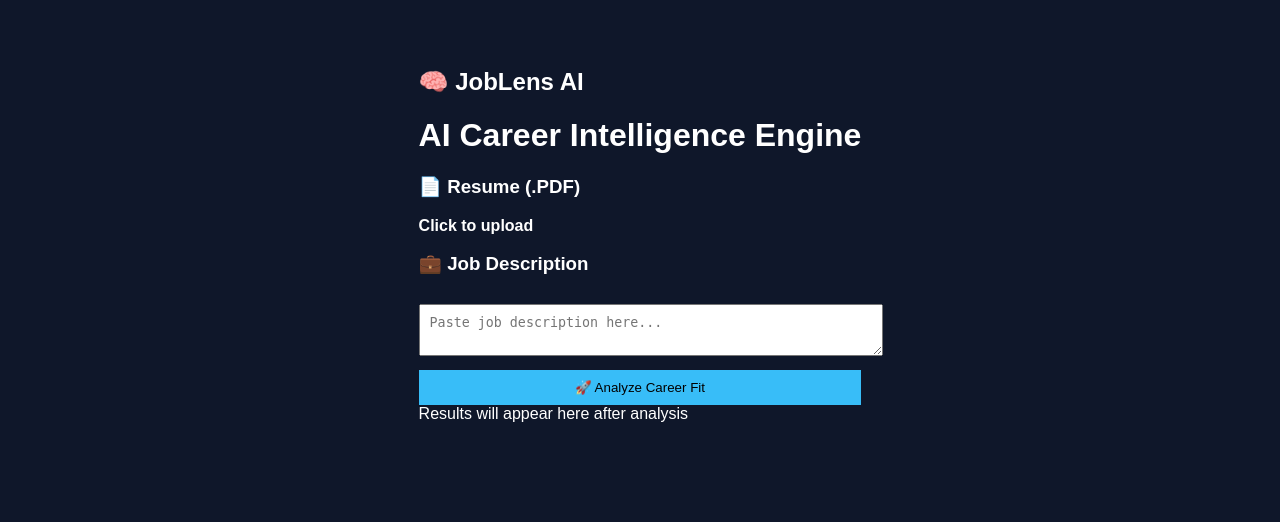
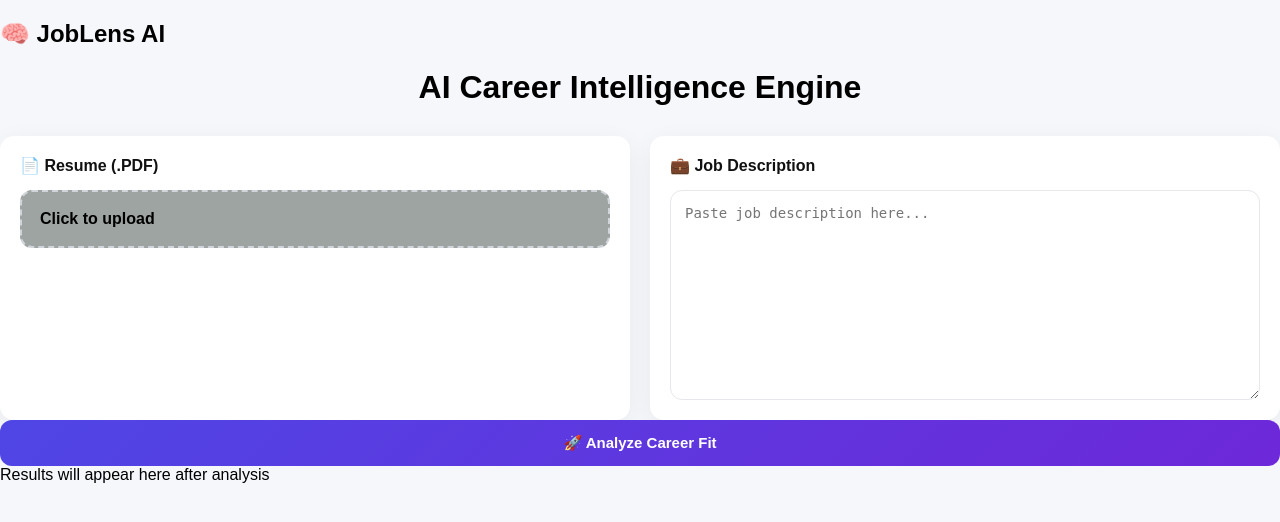
Before and after one commit to lalchhabi/JobLens-AI-Multi-Agent-Career-Intelligence-System, a FastAPI app: page / in a window 1280 px wide. Shown: the top 522 px of the page. Run offline with FastAPI, Linux system fonts and the light colour scheme.

Commit message:
feat:add css design and spacing

```diff
--- a/ui/static/style.css
+++ b/ui/static/style.css
@@ -1,35 +1,210 @@
+/* ===== GLOBAL ===== */
 body {
-    font-family: Arial;
-    background: #0f172a;
-    color: white;
-    display: flex;
-    justify-content: center;
-    padding: 40px;
+    font-family: Arial, sans-serif;
+    background: #f5f7fb;
+    margin: 0;
+    padding: 0;
 }
 
+/* ===== CONTAINER ===== */
 .container {
-    width: 600px;
-    background: #1e293b;
+    max-width: 800px;
+    margin: 40px auto;
     padding: 20px;
-    border-radius: 10px;
 }
 
-input, textarea {
-    width: 100%;
-    margin: 10px 0;
-    padding: 10px;
+/* ===== HEADER ===== */
+.header {
+    text-align: center;
+    margin-bottom: 30px;
 }
 
-button {
-    background: #38bdf8;
+.header h1 {
+    margin-bottom: 5px;
+}
+
+.subtitle {
+    color: #555;
+    font-size: 16px;
+}
+
+.description {
+    color: #777;
+    font-size: 14px;
+    margin-top: 10px;
+}
+
+/* ===== CARD ===== */
+.card {
+    background: white;
+    padding: 20px;
+    border-radius: 14px;
+    box-shadow: 0 6px 25px rgba(0,0,0,0.06);
+    display: flex;
+    flex-direction: column;
+    gap: 15px;
+}
+
+.card-header h3 {
+    margin: 0;
+    font-size: 16px;
+    color: #111;
+}
+
+.card-header p {
+    margin: 5px 0 0;
+    font-size: 13px;
+    color: #666;
+}
+
+/* ===== SECTION SPACING ===== */
+.section {
+    display: flex;
+    flex-direction: column;
+    gap: 12px;
+    margin-bottom: 18px;
+}
+
+/* ===== LABELS ===== */
+.label {
+    font-weight: 600;
+    color: #333;
+    margin-bottom: 6px;
+}
+
+.upload-btn {
+    display: block;
+    padding: 18px;
+    border: 2px dashed #d1d5db;
+    border-radius: 12px;
+    cursor: pointer;
+    transition: 0.3s;
+    background: #9ea4a1;
+}
+
+.upload-btn:hover {
+    border-color: #4f46e5;
+    background: #f5f7ff;
+}
+
+.upload-content {
+    display: flex;
+    align-items: center;
+    gap: 12px;
+}
+
+.upload-content .icon {
+    font-size: 22px;
+}
+
+/* ===== FILE UPLOAD BOX ===== */
+.upload-box {
+    border: 2px dashed #cbd5e1;
+    border-radius: 12px;
+    padding: 18px;
+    cursor: pointer;
+    background: #fafafa;
+    transition: all 0.3s ease;
+}
+
+.upload-box:hover {
+    border-color: #4f46e5;
+    background: #f0f4ff;
+    transform: translateY(-2px);
+}
+
+/* Inner layout */
+.upload-inner {
+    display: flex;
+    align-items: center;
+    gap: 12px;
+}
+
+/* Icon box */
+.upload-icon {
+    font-size: 24px;
+    background: white;
     padding: 10px;
+    border-radius: 10px;
+    box-shadow: 0 2px 10px rgba(0,0,0,0.05);
+}
+
+/* Text styling */
+.upload-text strong {
+    display: block;
+    font-size: 14px;
+    color: #111;
+}
+
+.upload-text span {
+    font-size: 12px;
+    color: #666;
+}
+
+/* ===== TEXTAREA ===== */
+textarea {
+    min-height: 180px;
+    padding: 14px;
+    border-radius: 12px;
+    border: 1px solid #e5e7eb;
+    font-size: 14px;
+    outline: none;
+    transition: 0.2s;
+}
+
+textarea:focus {
+    border-color: #4f46e5;
+    box-shadow: 0 0 0 3px rgba(79,70,229,0.1);
+}
+
+/* ===== BUTTON ===== */
+.btn {
+    background: #4f46e5;
+    color: white;
+    padding: 12px;
     border: none;
+    border-radius: 10px;
+    font-size: 16px;
     cursor: pointer;
+    transition: 0.3s;
+}
+
+.btn:hover {
+    background: #3730a3;
+}
+
+/* ===== RESULT BOX ===== */
+.result-box {
+    margin-top: 20px;
+    background: white;
+    padding: 20px;
+    border-radius: 12px;
+    min-height: 100px;
+    box-shadow: 0 4px 20px rgba(0,0,0,0.06);
+    color: #444;
+}
+
+.input-section {
+    display: grid;
+    grid-template-columns: 1fr 1fr;
+    gap: 20px;
+    margin-top: 20px;
+}
+
+.primary-btn {
+    background: linear-gradient(135deg, #4f46e5, #6d28d9);
+    color: white;
+    padding: 14px 22px;
+    border: none;
+    border-radius: 12px;
+    font-size: 15px;
+    font-weight: 600;
+    cursor: pointer;
+    transition: 0.3s;
     width: 100%;
 }
 
-pre {
-    background: black;
-    padding: 10px;
-    margin-top: 20px;
+.primary-btn:hover {
+    transform: translateY(-2px);
+    box-shadow: 0 8px 20px rgba(79,70,229,0.3);
 }
```
